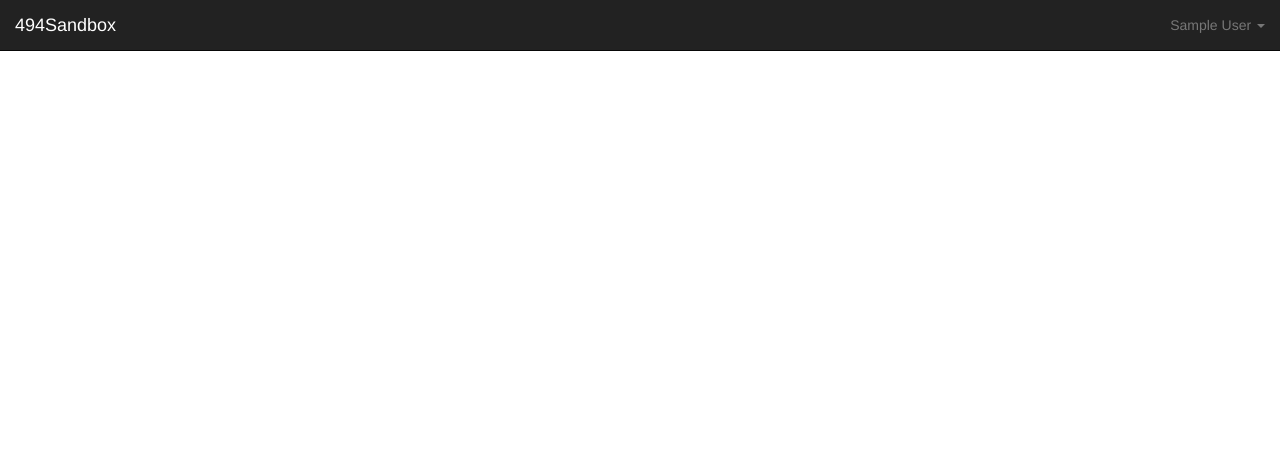
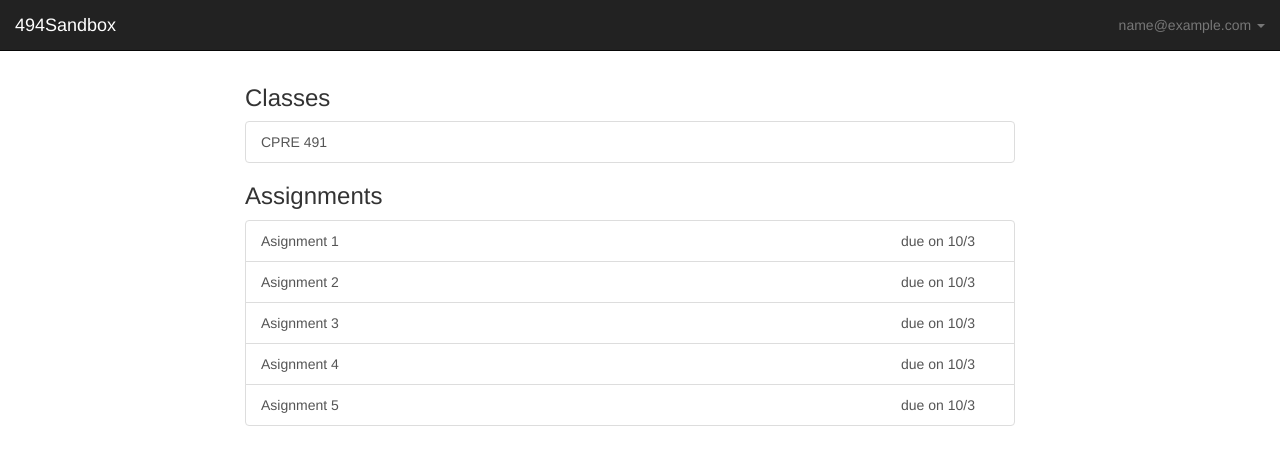
Before and after one commit to travisreed-wf/491Project, a Flask app: page /home in a window 1280 px wide. Shown: the top 465 px of the page. Run offline with Flask 2, Linux system fonts and the light colour scheme; the visitor is signed in with stand-in values (Sample User, id 1); some libraries are stand-ins or nearby versions.

Commit message:
Home and database initial code
initial code

```diff
--- a/src/auth/auth.py
+++ b/src/auth/auth.py
@@ -22,7 +22,7 @@ def login(email, password):
         return False
 
     if user.password == password:
-        flask.session['displayname'] = user.displayname
+        flask.session['email'] = user.email
         login_user(user)
         return True
     return False
--- a/src/home/views.py
+++ b/src/home/views.py
@@ -11,5 +11,4 @@ class HomeScreenView(MethodView):
     decorators = [login_required]
 
     def get(self):
-        text = flask.request.args.get('text', "")
-        return render_template('home.html', text=text)
+        return render_template('home.html', text="")
--- a/src/templates/home.html
+++ b/src/templates/home.html
@@ -6,5 +6,54 @@
 </head>
 {% endblock %}
 {% block body %}
-{{ text }}
+<div class="row">
+	<div class="col-md-10 col-md-offset-2" style="width:800px;">
+		<h3>Classes </h3>
+		<div class="list-group">
+			<a href="" class="list-group-item">CPRE 491</a>
+		</div>
+
+		<h3>Assignments </h3>
+		<div class="list-group">
+			<a href="" class="list-group-item">
+				<div class="row">
+					<div class="col-md-2">Asignment 1</div>
+					<div class="col-md-2 col-md-offset-8">due on 10/3</div>
+				</div>
+			</a>
+			<a href="" class="list-group-item">
+				<div class="row">
+					<div class="col-md-2">Asignment 2</div>
+					<div class="col-md-2 col-md-offset-8">due on 10/3</div>
+				</div>
+			</a>
+			<a href="" class="list-group-item">
+				<div class="row">
+					<div class="col-md-2">Asignment 3</div>
+					<div class="col-md-2 col-md-offset-8">due on 10/3</div>
+				</div>
+			</a>
+			<a href="" class="list-group-item">
+				<div class="row">
+					<div class="col-md-2">Asignment 4</div>
+					<div class="col-md-2 col-md-offset-8">due on 10/3</div>
+				</div>
+			</a>
+			<a href="" class="list-group-item">
+				<div class="row">
+					<div class="col-md-2">Asignment 5</div>
+					<div class="col-md-2 col-md-offset-8">due on 10/3</div>
+				</div>
+			</a>
+		</div>
+	</div>
+</div>
+<script>
+	$(document).ready(function() {
+		var myList = [];
+
+
+
+	})
+</script>
 {% endblock %}
--- a/src/templates/layout.html
+++ b/src/templates/layout.html
@@ -26,8 +26,8 @@
                 <ul class="nav navbar-right navbar-nav">
                     <li class="dropdown">
                         <a href="#" class="dropdown-toggle" data-toggle="dropdown">
-                            {% if session.displayname %}
-                                {{ session.displayname }}
+                            {% if session.email %}
+                                {{ session.email }}
                             {% else %}
                                 {{ session.user_id }}
                             {% endif %}
```
Also changed, not shown: src/models.py (+23 -3 lines).
